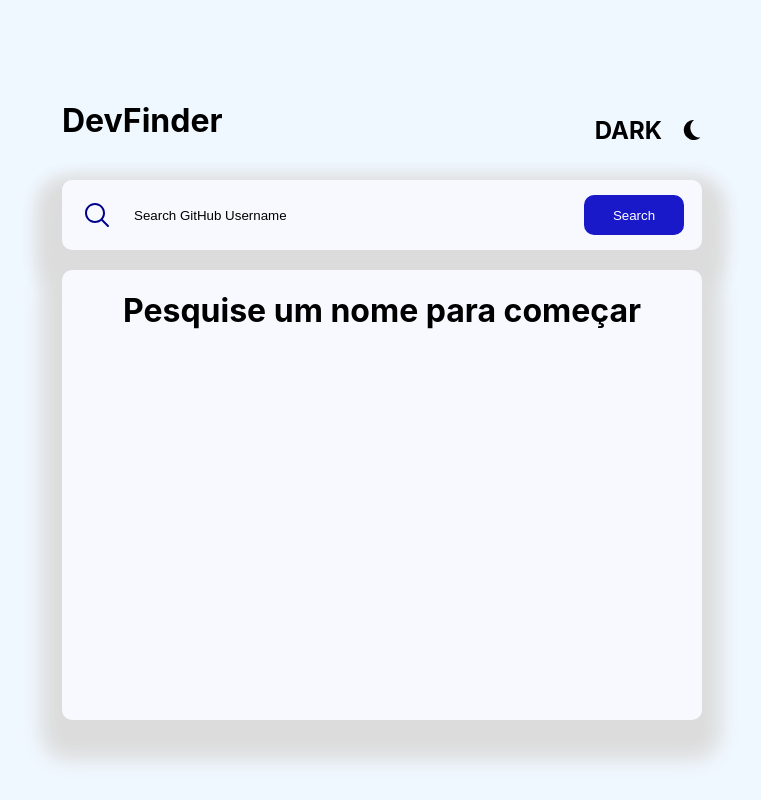
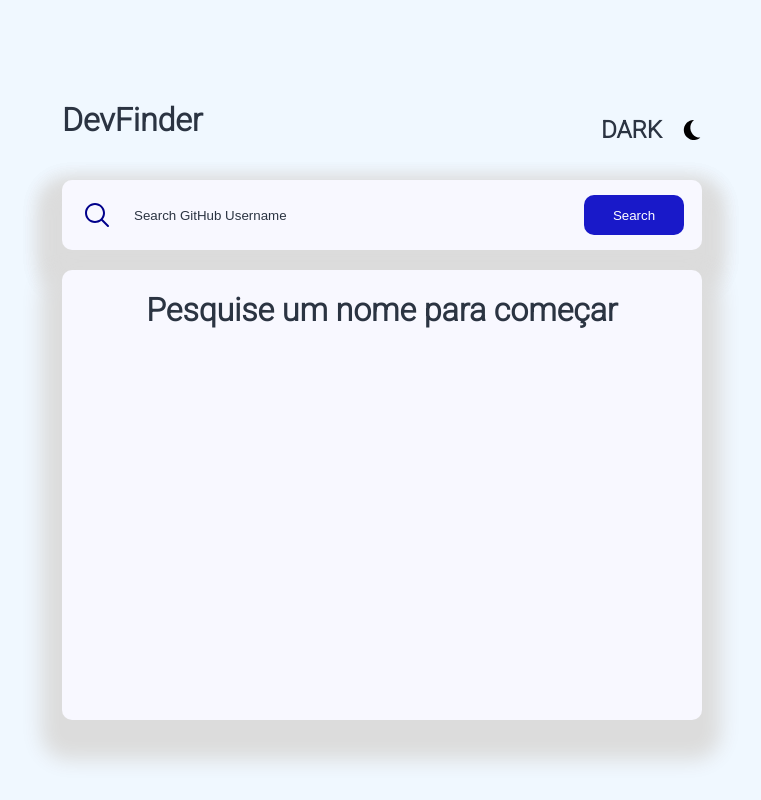
Before and after one commit to Tcheagow/Github-users-search-app, a React (Create React App) app: page / in a window 1280 px wide. Shown: the whole page, without its empty margins (258-1019 px from the left). Built offline with nearby package versions, Linux system fonts and the light colour scheme.

Commit message:
I changed some colors and deleted index.css

```diff
--- a/src/App.css
+++ b/src/App.css
@@ -1,9 +1,11 @@
+@import url('https://fonts.googleapis.com/css2?family=Roboto:wght@300&display=swap');
 body{
   margin: 0;
+
+  font-family: 'Roboto', sans-serif;
 }
 a{
   text-decoration: none;
-  color: rgb(24, 24, 199);
 
   height: 0;
 }
@@ -289,6 +291,8 @@
     width: 55%;
 
     margin-left: 10px;
+
+    color: white;
   }
   .buttonSearch{
     width: 80px;
--- a/src/Theme/Global.js
+++ b/src/Theme/Global.js
@@ -11,6 +11,7 @@
     }
     .inputSearch{
         background-color: ${(props) => props.theme.color.input};
+        color: ${(props) => props.theme.color.text};
     }
     input::placeholder{
         color: ${(props) => props.theme.color.text};
@@ -23,6 +24,9 @@
         background-color: ${(props) => props.theme.color.container};
         box-shadow: ${(props) => props.theme.color.boxShadow};
     }
+    a{
+        color: ${(props) => props.theme.color.link};
+    }
     .reposAndFollows{
         background-color: ${(props) => props.theme.color.repos};
     }
--- a/src/Theme/Theme.js
+++ b/src/Theme/Theme.js
@@ -5,6 +5,7 @@
         search: '#1c2c4c',
         input: '#1c2c4c;',
         container: '#1c2c4c',
+        link: "#1818c7",
         repos: '#141c2c',
         icon: '#ffffff'
     }
@@ -13,12 +14,13 @@
 export const lightTheme = {
     color: {
         background: '#f0f8ff',
-        text: 'black',
+        text: '#2B3442',
         search: '#f8f8ff',
         input: '#f8f8ff;',
         container: '#f8f8ff',
+        link: "#3F59D9",
         boxShadow: '-1px 20px 20px 20px #dcdcdc',
-        repos: '#C1C1C7',
-        icon: '#000000'
+        repos: '#f8f6ff',
+        icon: '#2B3442'
     }
 }
--- a/src/components/container/ContainerError.js
+++ b/src/components/container/ContainerError.js
@@ -3,7 +3,7 @@
 export default function ContainerError(){
     return(
         <div className="containerNoSearch">
-            <h1>Nome inválido</h1>
+            <h1>Invalid user name</h1>
         </div>
     );
 }
--- a/src/index.css
+++ /dev/null
@@ -1,13 +0,0 @@
-body {
-  margin: 0;
-  font-family: -apple-system, BlinkMacSystemFont, 'Segoe UI', 'Roboto', 'Oxygen',
-    'Ubuntu', 'Cantarell', 'Fira Sans', 'Droid Sans', 'Helvetica Neue',
-    sans-serif;
-  -webkit-font-smoothing: antialiased;
-  -moz-osx-font-smoothing: grayscale;
-}
-
-code {
-  font-family: source-code-pro, Menlo, Monaco, Consolas, 'Courier New',
-    monospace;
-}
--- a/src/index.js
+++ b/src/index.js
@@ -1,6 +1,5 @@
 import React from 'react';
 import ReactDOM from 'react-dom';
-import './index.css';
 import App from './App';
 
 ReactDOM.render(
```
